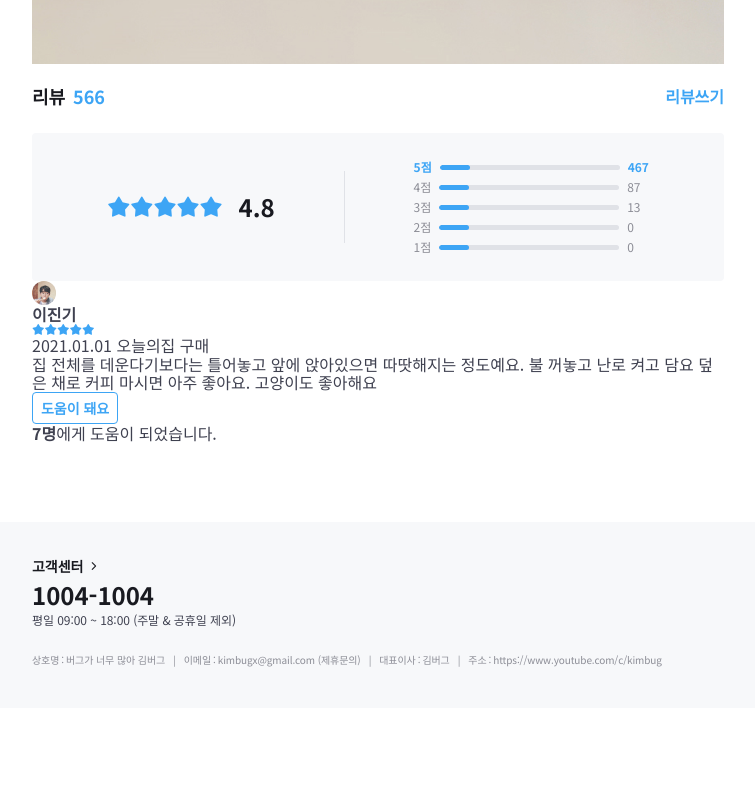
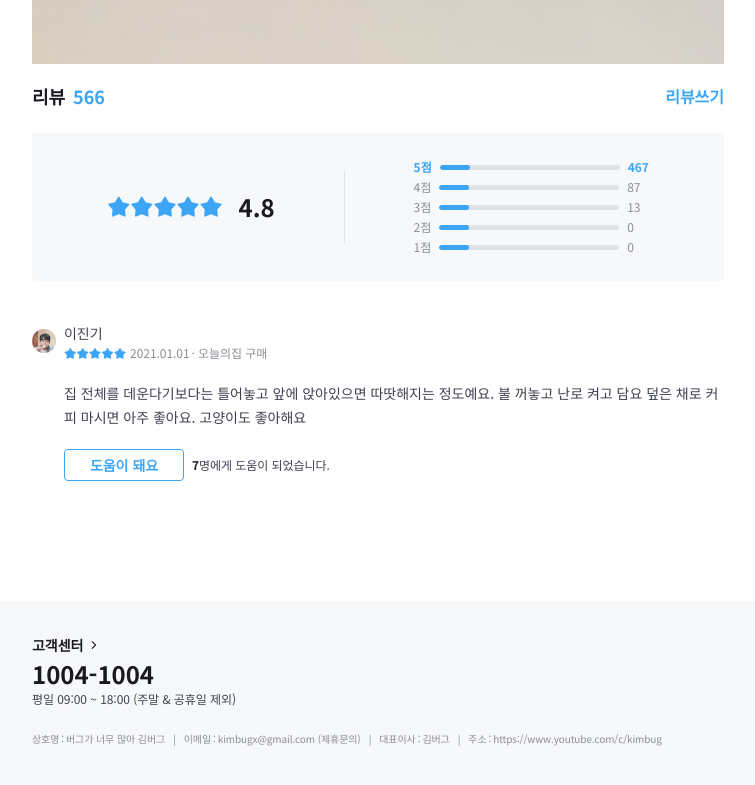
Before and after one commit to ysisys0202/tomorrow-house, a website: page index.html in a window 1280 px wide. Shown: the part 1424-2209 px from the top of the page, without its empty margins (48-803 px from the left). Before the commit the page ends 2132 px from the top, so only its background shows below. Drawn offline with nearby package versions, Linux system fonts and the light colour scheme; files that its build step writes are made by us from their sources; files whose address does not match are found by name.

Commit message:
🚧 Style the basic version of .review-card

```diff
--- /dev/null
+++ b/styles/components/_review-card.scss
@@ -0,0 +1,83 @@
+.review-card {
+  padding: 20px 0;
+  &-header {
+    @include flexbox(start);
+    margin-bottom: 20px;
+
+    .avatar-24,
+    .username {
+      &:active {
+        opacity: 0.4;
+      }
+    }
+    .avatar-24 {
+      margin-right: 8px;
+    }
+    .username {
+      @include text-style(13, $primary);
+      strong {
+        font-weight: 400;
+      }
+    }
+    .detail {
+      @include flexbox(start);
+      @include text-style(12, $secondary);
+
+      .star-rating-13 {
+        margin-right: 4px;
+      }
+      time::after {
+        content: '·';
+        margin-left: 2px;
+      }
+    }
+  }
+  &-body {
+    margin-bottom: 20px;
+    P {
+      @include text-style(13, $primary);
+    }
+  }
+  &-footer {
+    @include flexbox(start);
+    button {
+      margin-right: 8px;
+      width: 120px;
+    }
+    p {
+      @include text-style(12, $primary);
+      strong {
+        font-weight: 400;
+        span {
+          font-weight: 700;
+          color: $dark;
+        }
+      }
+    }
+  }
+  @include responsive(T) {
+    padding: 40px 0 40px 32px;
+    &-header {
+      margin-left: -32px;
+
+      .username {
+        @include text-style(14);
+      }
+    }
+    &-body {
+      p {
+        @include text-style(14);
+      }
+    }
+  }
+  @include responsive(D) {
+    &-header {
+      .avatar-24,
+      .username {
+        &:hover {
+          opacity: 0.4;
+        }
+      }
+    }
+  }
+}
--- a/styles/main.scss
+++ b/styles/main.scss
@@ -43,6 +43,7 @@
 @import './components/product-spec';
 @import './components/review-scoreboard';
 @import './components/score-stats';
+@import './components/review-card';
 
 @import './layouts/grids';
 @import './layouts/gnb';
```
